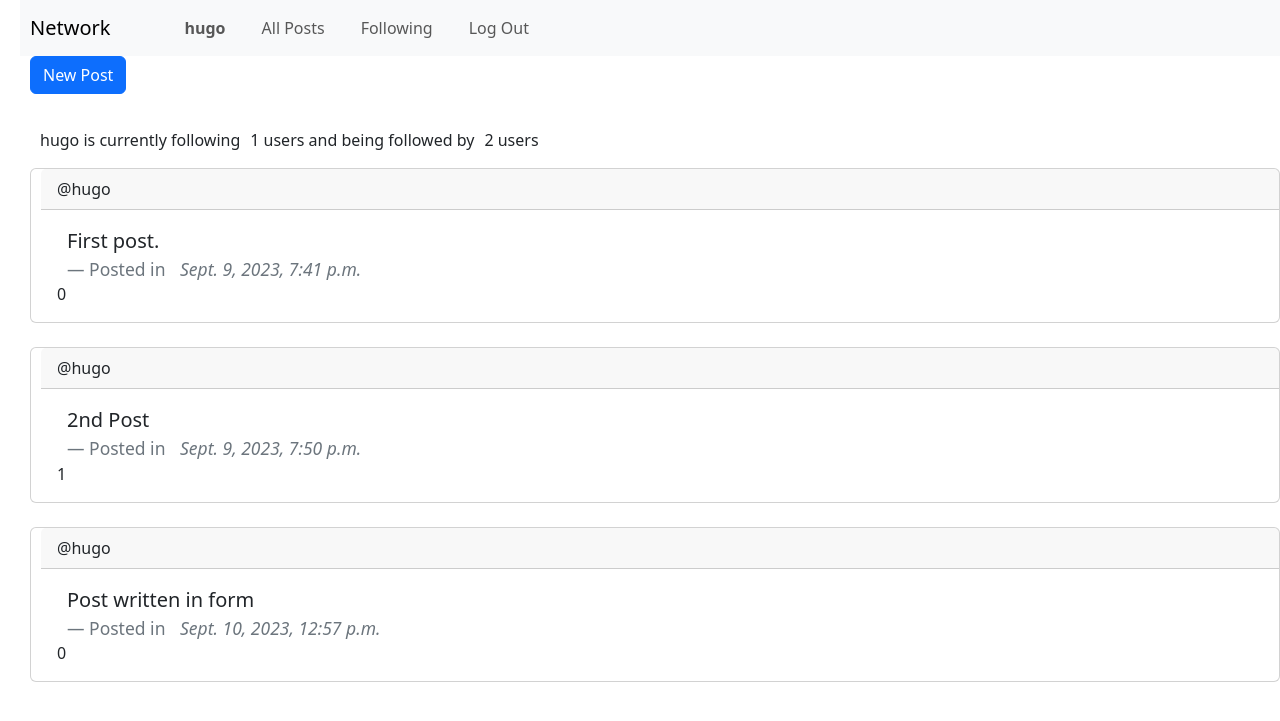
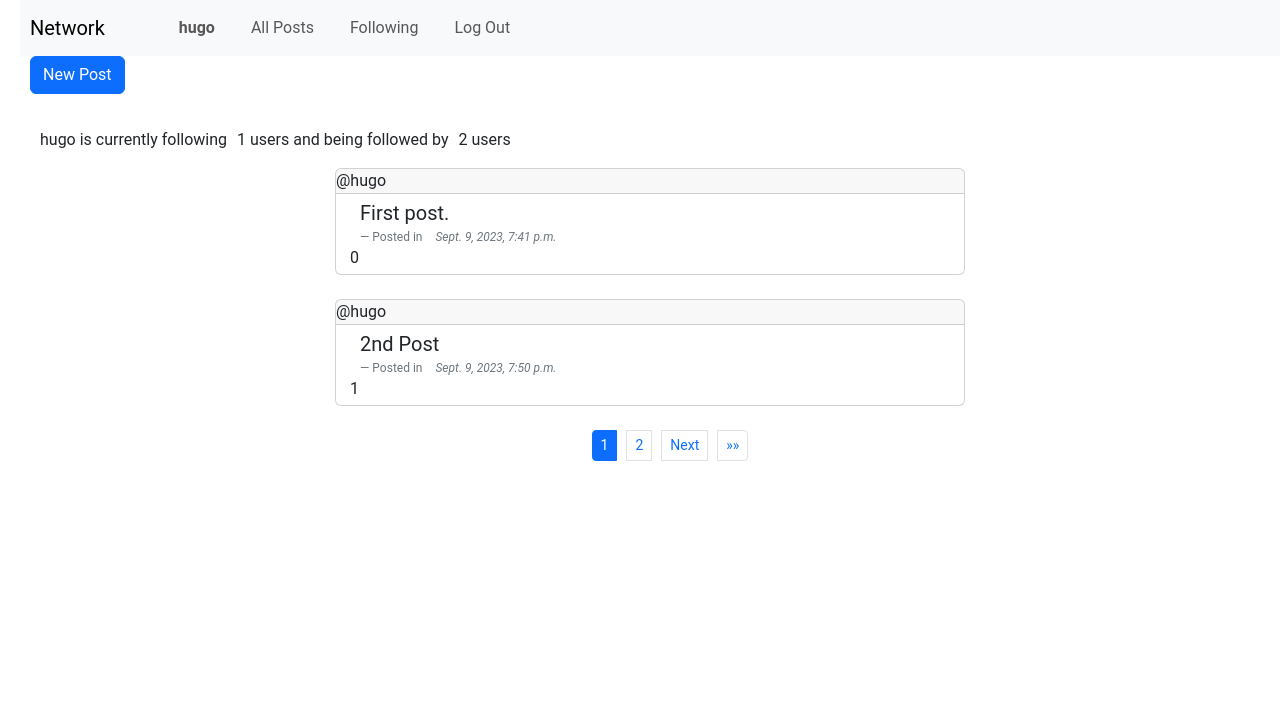
Before and after one commit to hjaast77/Network, a Django app: page /1 in a window 1280 px wide. Shown: the top 721 px of the page. Run offline with Django 3.2, Linux system fonts and the light colour scheme; a user stored in the database is signed in; data comes from the database, SQL or seed files in the repository; both versions use the stored data as it was after the commit; tables that the repository leaves empty hold one stand-in row (values such as "Sample post").

Commit message:
2 commit

```diff
--- a/network/static/network/styles.css
+++ b/network/static/network/styles.css
@@ -5,3 +5,31 @@
 #newPost{
     margin-left: 10px;
 }
+
+@import url('https://fonts.googleapis.com/css?family=Roboto');
+
+body{
+	font-family: 'Roboto', sans-serif;
+}
+
+.card {
+    margin: auto;
+    width: 50%;
+}
+.card-header{
+    padding: 0;
+    height: 1 rem;
+    margin-left: 0;
+}
+
+.card-body{
+    padding: 4px;
+}
+
+.card-body p {
+    font-size: 1 rem;
+}
+
+.card-body footer{
+    font-size: 12px;
+}
--- a/network/templates/network/layout.html
+++ b/network/templates/network/layout.html
@@ -41,10 +41,12 @@
             </div>
           </nav>
 
+
         <div class="body">
             {% block body %}
             {% endblock %}
         </div>
         <script src="https://cdn.jsdelivr.net/npm/bootstrap@5.3.1/dist/js/bootstrap.bundle.min.js" integrity="sha384-HwwvtgBNo3bZJJLYd8oVXjrBZt8cqVSpeBNS5n7C8IVInixGAoxmnlMuBnhbgrkm" crossorigin="anonymous"></script>
+
     </body>
 </html>
--- a/network/templates/network/profile.html
+++ b/network/templates/network/profile.html
@@ -60,7 +60,7 @@
 {% endif %}
 
 
-{% for posts, likes in posts %}
+{% for posts, likes in page_obj %}
 
 <div class="card">
     <div class="card-header">
@@ -80,4 +80,36 @@
     <div>No Posts yet!</div>
 {% endfor %}
 
+<nav aria-label="Page navigation example">
+  {% if page_obj.paginator.num_pages > 1 %}
+    <ul class="pagination justify-content-center pagination-sm">
+      {% if page_obj.has_previous %}
+        <li class="page-item"><a class="page-link" href="?page=1">&laquo;&laquo;</a></li>
+        <li class="page-item"><a class="page-link" href="?page={{ page_obj.previous_page_number }}">Previous</a></li>
+      {% endif %}
+
+      {% for i in page_obj.paginator.page_range %}
+        {% if i == page_obj.number %}
+          <li class="page-item active">
+            <span class="page-link">{{ i }}</span>
+          </li>
+        {% elif i > page_obj.number|add:"-3" and i < page_obj.number|add:"3" %}
+          <li class="page-item">
+            <a class="page-link" href="?page={{ i }}">{{ i }}</a>
+          </li>
+        {% endif %}
+      {% endfor %}
+
+      {% if page_obj.has_next %}
+        <li class="page-item">
+          <a class="page-link" href="?page={{ page_obj.next_page_number }}">Next</a>
+        </li>
+        <li class="page-item">
+          <a class="page-link" href="?page={{ page_obj.paginator.num_pages }}">&raquo;&raquo;</a>
+        </li>
+      {% endif %}
+    </ul>
+  {% endif %}
+  </nav>
+
 {% endblock %}
--- a/network/views.py
+++ b/network/views.py
@@ -16,12 +16,12 @@
         likes = post.likes.count()
         posts.append((post, likes))
 
-    paginator = Paginator(posts, 2) # Show 3 posts per page.
+    paginator = Paginator(posts, 10) # Show 10 posts per page.
 
     page_number = request.GET.get('page')
     page_obj = paginator.get_page(page_number)
 
-    return render(request, "network/index.html", {"posts": posts, 'page_obj': page_obj})
+    return render(request, "network/index.html", {'page_obj': page_obj})
 
 def create(request):
     if request.method =="POST":
@@ -105,7 +105,12 @@
         likes = post.likes.count()
         posts.append((post, likes))
 
-    return render(request, "network/profile.html", {"posts": posts, "profile_user": profile_user, "following": following_count, "followed": followers_count, "isFollowing": is_following})
+    paginator = Paginator(posts, 2) # Show 10 posts per page.
+
+    page_number = request.GET.get('page')
+    page_obj = paginator.get_page(page_number)
+
+    return render(request, "network/profile.html", {"page_obj":  page_obj, "profile_user": profile_user, "following": following_count, "followed": followers_count, "isFollowing": is_following})
 
 def follow_user(request, user_id):
     userToFollow = get_object_or_404(User, id=user_id)
@@ -134,4 +139,9 @@
         likes = post.likes.count()
         posts.append((post, likes))
 
-    return render(request, "network/following.html", {"posts": posts})
+    paginator = Paginator(posts, 2) # Show 10 posts per page.
+
+    page_number = request.GET.get('page')
+    page_obj = paginator.get_page(page_number)
+
+    return render(request, "network/following.html", {"page_obj": page_obj})
```
Also changed, not shown: network/templates/network/following.html (+33 -1 lines), network/templates/network/index.html (+27 -31 lines), db.sqlite3.
